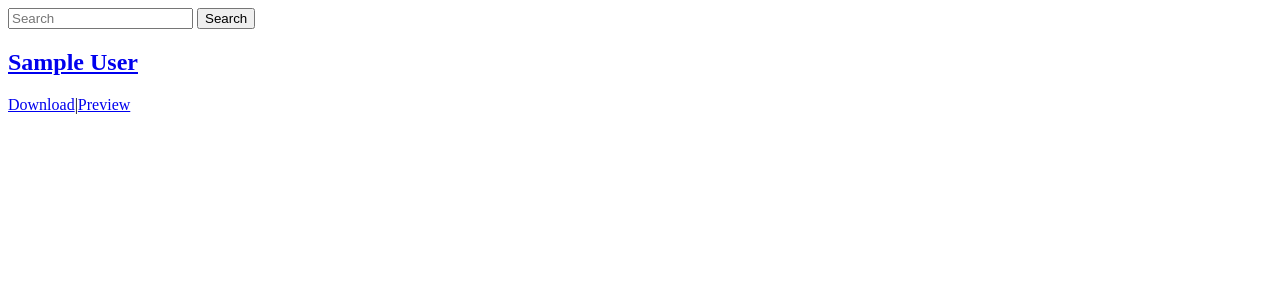
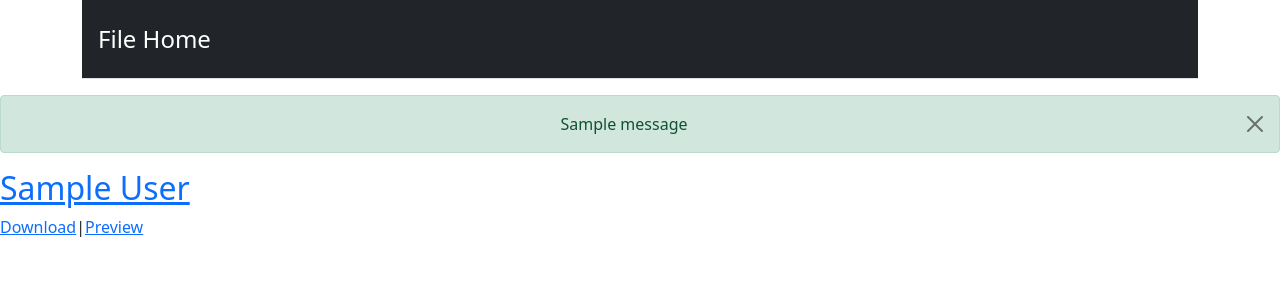
Before and after one commit to Edward-Hanson/FileServer, a Django app: page /blog/list/ in a window 1280 px wide. Shown: the top 300 px of the page. Run offline with Django 3.2, Linux system fonts and the light colour scheme; tables that the repository leaves empty hold one stand-in row (values such as "Sample post"); one stand-in notice (Sample message) is shown.

Commit message:
Templates for blog application

```diff
--- a/templates/base.html
+++ b/templates/base.html
@@ -1,14 +1,82 @@
-<!-- templates/base.html -->
+{% load static %}
 <!DOCTYPE html>
-<html>
+<html lang="en">
 <head>
-<meta charset="utf-8">
-<title>{% block title %}Files Home{% endblock title %}</title>
+    <meta charset="UTF-8">
+    <title>{% block title %}File Server{% endblock title %}</title>
+    <meta http-equiv="X-UA-Compatible" content="IE=edge">
+    <meta name="viewport" content="width=device-width, initial-scale=1">
+
+    <!-- Bootstrap CSS -->
+    <link href="https://cdn.jsdelivr.net/npm/bootstrap@5.1.3/dist/css/bootstrap.min.css" rel="stylesheet">
+
+    <style>
+      .container2 {
+        display: flex;
+        flex-wrap: wrap;
+        justify-content: space-between;
+        align-items: center;
+      }
+    </style>
 </head>
 <body>
-<main>
-{% block content %}
-{% endblock content %}
-</main>
+  <div class="container">
+    <header class="p-3 mb-3 border-bottom bg-dark">
+        <div class="container2">
+          <div class="d-flex align-items-center">
+            <a class="navbar-brand text-white fs-4 me-3" href="{% url 'list' %}">File Home</a>
+            {% if user.is_authenticated %}
+            <div class="dropdown">
+              <a href="#" class="d-block link-light text-decoration-none dropdown-toggle" id="dropdownUser1" data-bs-toggle="dropdown" aria-expanded="false">
+                <i class="bi bi-person-fill me-2"></i>{{ user.email }}
+              </a>
+              <ul class="dropdown-menu text-small" aria-labelledby="dropdownUser1">
+                <li><a class="dropdown-item" href="{% url 'logout' %}">Log Out</a></li>
+              </ul>
+            </div>
+            {% endif %}
+          </div>
+
+          {% if user.is_authenticated %}
+
+          <div class="d-flex flex-column flex-md-row align-items-center mt-3 mt-md-0">
+            <div class="search-form mb-3 mb-md-0">
+              <form class="d-flex">
+                <input name="q" class="form-control me-2" type="search" placeholder="Search" aria-label="Search">
+              </form>
+            </div>
+            {% endif %}
+
+            {% if user.is_authenticated and user.is_staff %}
+            <div class="upload-btn">
+              <a href="#" class="btn btn-secondary btn-sm">
+                <i class="bi bi-cloud-arrow-up-fill me-2"></i>Add File
+              </a>
+            </div>
+            {% endif %}
+          </div>
+        </div>
+    </header>
+
+    <main>
+      {% if messages %}
+        {% for message in messages %}
+          <div class="text-center font-weight-bold alert alert-dismissible fade show
+              {% if message.level_tag == 'error' %}
+              alert-danger
+              {% else %}
+              alert-{{ message.tags }}
+              {% endif %}">
+            {{ message }}
+            <button type="button" class="btn-close" data-bs-dismiss="alert" aria-label="Close"></button>
+          </div>
+        {% endfor %}
+      {% endif %}
+      {% block content %}
+      {% endblock content %}
+    </main>
+  </div>
+
+  <script src="https://cdn.jsdelivr.net/npm/bootstrap@5.1.3/dist/js/bootstrap.bundle.min.js"></script>
 </body>
-</html
+</html>
--- a/templates/detail.html
+++ b/templates/detail.html
@@ -2,5 +2,6 @@
 {% block content %}
 <h2>{{ file.title }}</h2>
 <h3>{{ file.description }}</h3>
-<a href="{% url 'send_email' pk= file.pk %}">Share via Mail</a>
+<a href="{% url 'file_detail' pk=file.pk %}">Share via Mail</a>
+
 {% endblock content%}
--- a/templates/home.html
+++ /dev/null
@@ -1,6 +0,0 @@
-<!-- templates/base.html -->
-{% extends 'base.html' %}
-
-{% block content %}
-<h1> I see you</h1>
-{% endblock content %}
--- a/templates/list.html
+++ b/templates/list.html
@@ -1,10 +1,5 @@
 {% extends 'base.html' %}
 {% block content %}
-<form class="form-inline mt-2 mt-md-0" action="{% url 'search_results' %}"  method="get">
- <input name="q" class="form-control mr-sm-2" type="text" placeholder="Search"
- aria-label="Search">
- <button type="submit">Search</button>
- </form>
 {% for post in files %}
 <h2><a href="{% url 'detail' pk=post.pk %}">{{ post.title }}</a></h2>
 
```
